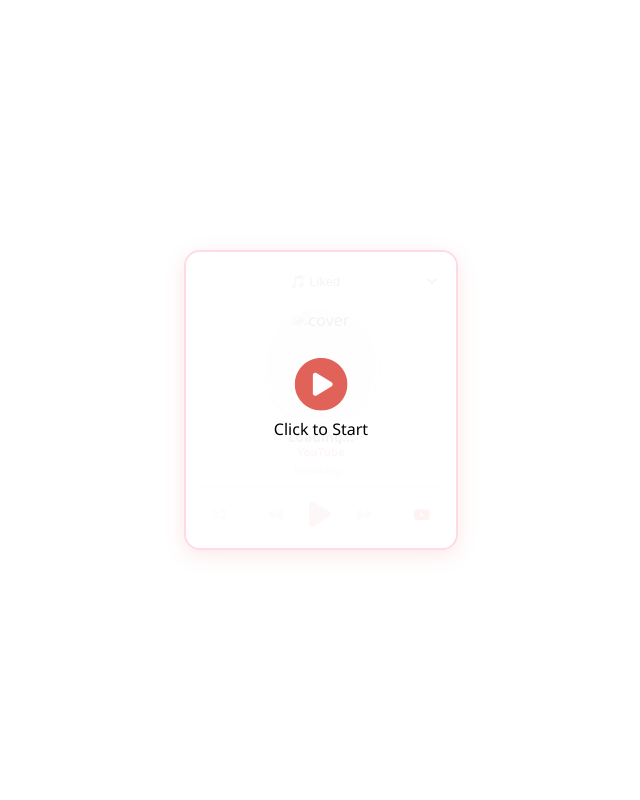
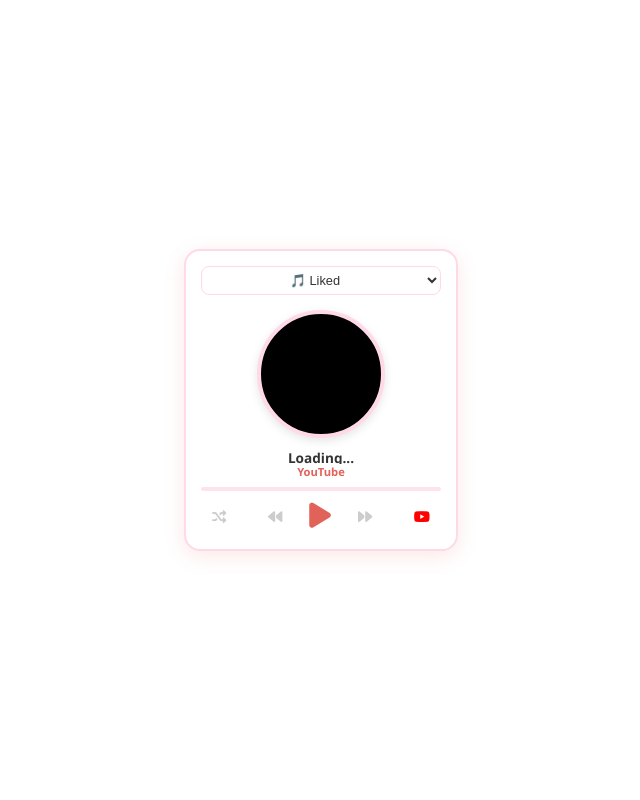
Before and after one commit to yujeonglee623/notion, a Flask app: page /playlist in a window 1280 px wide. Shown: the whole page, without its empty margins (319-959 px from the left). Run offline with Flask 3, Linux system fonts and the light colour scheme; some libraries are stand-ins or nearby versions.

Commit message:
Update playlist.html

```diff
--- a/templates/playlist.html
+++ b/templates/playlist.html
@@ -11,7 +11,6 @@
             display: flex; justify-content: center; align-items: center;
             background: transparent;
             font-family: 'Segoe UI', sans-serif;
-            overflow: hidden; /* 스크롤 방지 */
         }
 
         .player-container {
@@ -23,51 +22,41 @@
             text-align: center;
             border: 2px solid #FFD9E8;
             position: relative;
-            z-index: 10; /* 유튜브보다 앞에 있어야 함 */
         }
 
-        /* 시작 오버레이 */
-        #start-overlay {
-            position: absolute;
-            top: 0; left: 0; width: 100%; height: 100%;
-            background: rgba(255, 255, 255, 0.95);
-            z-index: 100;
-            display: flex; flex-direction: column;
-            justify-content: center; align-items: center;
-            cursor: pointer;
-            border-radius: 14px;
-        }
-        #start-overlay i { font-size: 3rem; color: #E16259; margin-bottom: 10px; animation: pulse 1.5s infinite; }
-        @keyframes pulse { 0% { transform: scale(1); } 50% { transform: scale(1.1); } 100% { transform: scale(1); } }
-
         .playlist-select {
-            width: 100%; padding: 5px; margin-bottom: 10px;
+            width: 100%; padding: 5px; margin-bottom: 15px;
             border: 1px solid #FFD9E8; border-radius: 8px;
             background: white; color: #333; font-size: 0.8rem;
             outline: none; cursor: pointer; text-align: center;
         }
 
-        .img-container {
-            width: 110px; height: 110px;
-            border-radius: 50%; margin: 0 auto 5px;
+        /* ⭐ 여기가 핵심! 앨범 커버 대신 영상을 넣을 틀 */
+        .video-wrapper {
+            width: 120px; height: 120px;
+            border-radius: 50%; /* 동그랗게 */
+            margin: 0 auto 10px;
             position: relative;
             box-shadow: 0 3px 10px rgba(0,0,0,0.1);
-            border: 3px solid white; overflow: hidden;
-            background: #eee;
+            border: 4px solid #FFD9E8;
+            overflow: hidden; /* 튀어나온 영상 자르기 */
+            background: #000; /* 로딩 전엔 검은색 */
+            z-index: 10;
         }
-        .img-container img { width: 100%; height: 100%; object-fit: cover; }
 
-        .rotate { animation: rotation 10s infinite linear; }
-        @keyframes rotation { from { transform: rotate(0deg); } to { transform: rotate(359deg); } }
+        /* 유튜브 플레이어가 이 안에서 꽉 차게 */
+        #yt-player {
+            width: 200%; height: 200%; /* 확대해서 가운데 맞춤 */
+            margin-left: -50%; margin-top: -50%; /* 중앙 정렬 보정 */
+            border: none;
+        }
 
         h2 { margin: 5px 0 0; font-size: 0.85rem; color: #333; font-weight: bold; white-space: nowrap; overflow: hidden; text-overflow: ellipsis; height: 1.2em; }
         h3 { margin: 0 0 5px; font-size: 0.7rem; color: #E16259; }
 
-        #status-msg { font-size: 0.6rem; color: #aaa; margin-bottom: 10px; height: 10px; }
-
         .progress-container {
             background: #ffe3ec; border-radius: 5px; cursor: pointer;
-            margin: 5px 0 10px; height: 4px; width: 100%;
+            margin: 8px 0; height: 4px; width: 100%;
         }
         .progress {
             background-color: #E16259; border-radius: 5px;
@@ -82,51 +71,37 @@
         .btn-big { font-size: 1.8rem; color: #E16259; }
         .btn-big:hover { transform: scale(1.1); }
 
-        /* ⭐ 유튜브 플레이어 숨기기 전략 변경 (크기 키움!) */
-        #yt-player-box {
-            position: absolute;
-            top: 50%; left: 50%;
-            transform: translate(-50%, -50%); /* 정중앙 */
-            width: 200px; height: 200px; /* ⭐ 충분한 크기 확보 */
-            opacity: 0.01; /* 눈에만 안 보이게 */
-            z-index: -1; /* 위젯 뒤로 숨김 */
-            pointer-events: none;
+        /* 클릭 방지 (영상 클릭해서 유튜브로 넘어가는 거 방지) */
+        .click-shield {
+            position: absolute; top: 0; left: 0; width: 100%; height: 100%;
+            z-index: 20; cursor: pointer;
         }
     </style>
 </head>
 <body>
     <div class="player-container">
-        <div id="start-overlay">
-            <i class="fas fa-play-circle"></i>
-            <span>Click to Start</span>
-        </div>
-
         <select id="playlist-dropdown" class="playlist-select"></select>
 
-        <div class="img-container" id="cover-container">
-            <img src="https://via.placeholder.com/150/FFD9E8/FFFFFF?text=Music" alt="cover" id="cover">
+        <div class="video-wrapper">
+            <div id="yt-player"></div>
+            <div class="click-shield" id="video-click-area"></div>
         </div>
 
         <h2 id="title">Loading...</h2>
         <h3 id="artist">YouTube</h3>
-        <div id="status-msg">Initializing...</div>
 
         <div class="progress-container" id="progress-container">
             <div class="progress" id="progress"></div>
         </div>
 
         <div class="controls">
-            <button class="btn" id="shuffle"><i class="fas fa-random"></i></button>
+            <button class="btn" id="shuffle" title="Random"><i class="fas fa-random"></i></button>
             <div class="main-controls">
                 <button class="btn" id="prev"><i class="fas fa-backward"></i></button>
                 <button class="btn btn-big" id="play"><i class="fas fa-play"></i></button>
                 <button class="btn" id="next"><i class="fas fa-forward"></i></button>
             </div>
             <button class="btn" style="cursor: default; color: #FF0000;"><i class="fab fa-youtube"></i></button>
-        </div>
-
-        <div id="yt-player-box">
-            <div id="yt-player"></div>
         </div>
     </div>
 
@@ -138,11 +113,8 @@
         let currentPlaylistId = MY_PLAYLISTS[0].id;
         let player;
         let updateTimer;
-        let bufferTimeout; // 버퍼링 감시 타이머
         let isShuffle = false;
-        let isReady = false;
 
-        const startOverlay = document.getElementById('start-overlay');
         const dropdown = document.getElementById('playlist-dropdown');
         const playBtn = document.getElementById('play');
         const prevBtn = document.getElementById('prev');
@@ -150,15 +122,9 @@
         const shuffleBtn = document.getElementById('shuffle');
         const titleEl = document.getElementById('title');
         const artistEl = document.getElementById('artist');
-        const coverEl = document.getElementById('cover');
-        const coverContainer = document.getElementById('cover-container');
         const progress = document.getElementById('progress');
         const progressContainer = document.getElementById('progress-container');
-        const statusMsg = document.getElementById('status-msg');
-
-        function setStatus(msg) {
-            statusMsg.innerText = msg;
-        }
+        const videoClickArea = document.getElementById('video-click-area');
 
         MY_PLAYLISTS.forEach((pl) => {
             const option = document.createElement('option');
@@ -167,24 +133,9 @@
             dropdown.appendChild(option);
         });
 
-        startOverlay.addEventListener('click', () => {
-            if (isReady && player) {
-                setStatus("Starting...");
-                player.playVideo();
-                // 3초 뒤에 오버레이 사라지게 (재생 확인 할 시간 줌)
-                setTimeout(() => {
-                    startOverlay.style.opacity = '0';
-                    setTimeout(() => startOverlay.style.display = 'none', 300);
-                }, 500);
-            } else {
-                alert("로딩 중입니다. 잠시만요!");
-            }
-        });
-
         dropdown.addEventListener('change', (e) => {
             currentPlaylistId = e.target.value;
             if(player && player.loadPlaylist) {
-                setStatus("Loading Playlist...");
                 player.loadPlaylist({ list: currentPlaylistId, listType: 'playlist' });
             }
         });
@@ -195,14 +146,12 @@
         firstScriptTag.parentNode.insertBefore(tag, firstScriptTag);
 
         function onYouTubeIframeAPIReady() {
-            setStatus("API Loaded");
             player = new YT.Player('yt-player', {
-                height: '100%', width: '100%',
                 playerVars: {
                     'listType': 'playlist',
                     'list': currentPlaylistId,
                     'playsinline': 1,
-                    'controls': 0,
+                    'controls': 0, // 컨트롤바 숨김
                     'disablekb': 1,
                     'origin': window.location.origin
                 },
@@ -215,48 +164,23 @@
         }
 
         function onPlayerError(event) {
-            setStatus("Error: " + event.data);
-            // 에러 나면 1초 뒤 다음 곡
-            setTimeout(() => {
-                setStatus("Skipping error video...");
-                if(player) player.nextVideo();
-            }, 1000);
+            console.log("Error:", event.data);
+            setTimeout(() => { if(player && player.nextVideo) player.nextVideo(); }, 1000);
         }
 
         function onPlayerReady(event) {
-            isReady = true;
-            setStatus("Ready! Click to Start");
-            titleEl.innerText = "Click to Start";
-            artistEl.innerText = "Youtube Music";
             player.setVolume(100);
             setTimeout(updateTrackInfo, 1000);
         }
 
         function onPlayerStateChange(event) {
-            // 버퍼링 체크 타이머 해제
-            if (bufferTimeout) clearTimeout(bufferTimeout);
-
             if (event.data == YT.PlayerState.PLAYING) {
-                setStatus("Playing 🎵");
-                coverContainer.classList.add('rotate');
                 playBtn.innerHTML = '<i class="fas fa-pause"></i>';
                 startProgressLoop();
                 updateTrackInfo();
-                startOverlay.style.display = 'none'; // 재생되면 오버레이 확실히 제거
-            }
-            else if (event.data == YT.PlayerState.PAUSED) {
-                setStatus("Paused ⏸️");
-                coverContainer.classList.remove('rotate');
+            } else {
                 playBtn.innerHTML = '<i class="fas fa-play"></i>';
                 stopProgressLoop();
-            }
-            else if (event.data == YT.PlayerState.BUFFERING) {
-                setStatus("Buffering...");
-                // ⭐ 버퍼링이 5초 이상 지속되면 강제 스킵!
-                bufferTimeout = setTimeout(() => {
-                    setStatus("Buffering too long... Skipping");
-                    player.nextVideo();
-                }, 5000);
             }
         }
 
@@ -266,17 +190,19 @@
             if (data && data.title) {
                 titleEl.innerText = data.title;
                 artistEl.innerText = data.author;
-                const videoId = data.video_id;
-                coverEl.src = `https://img.youtube.com/vi/${videoId}/mqdefault.jpg`;
             }
         }
 
-        playBtn.addEventListener('click', () => {
+        // 재생/일시정지 토글 함수
+        function togglePlay() {
             if(!player) return;
             const state = player.getPlayerState();
             if (state == 1) player.pauseVideo();
             else player.playVideo();
-        });
+        }
+
+        playBtn.addEventListener('click', togglePlay);
+        videoClickArea.addEventListener('click', togglePlay); // 영상 눌러도 재생/멈춤
 
         prevBtn.addEventListener('click', () => player && player.previousVideo());
         nextBtn.addEventListener('click', () => player && player.nextVideo());
```
